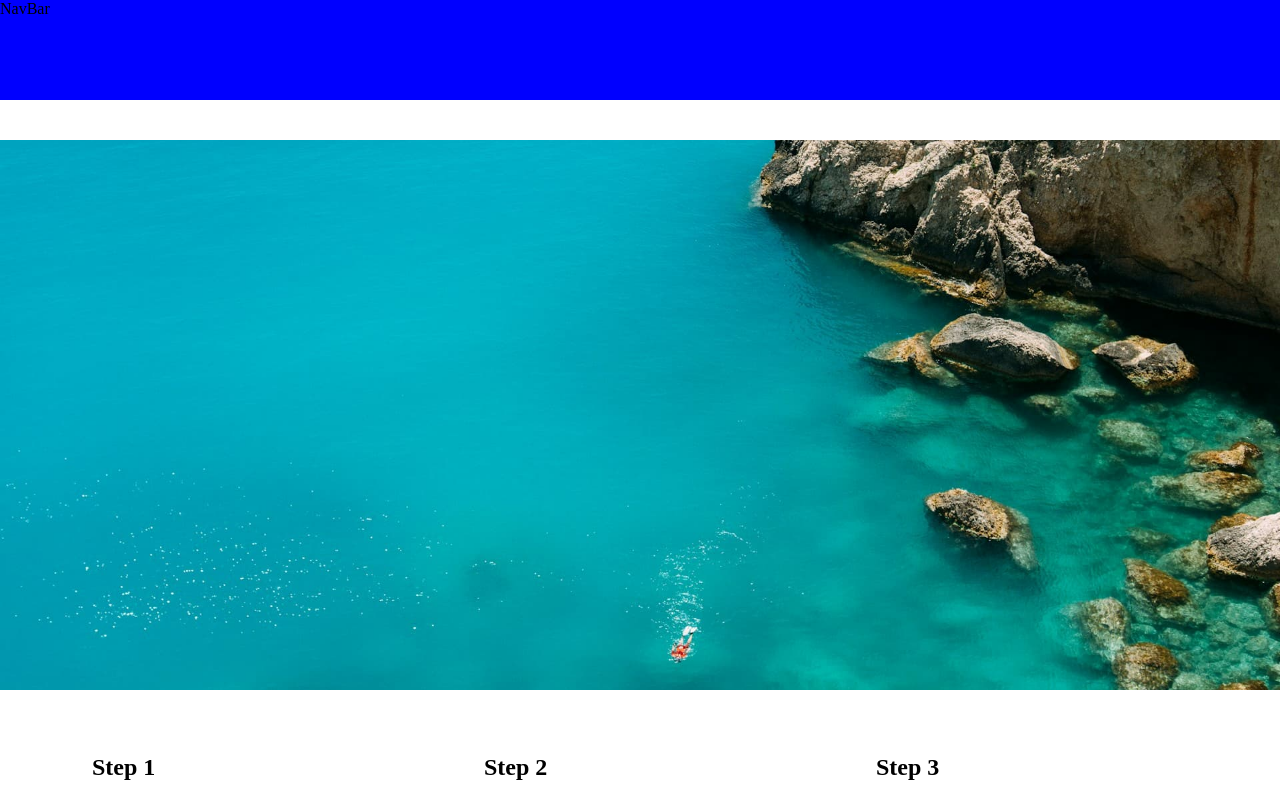
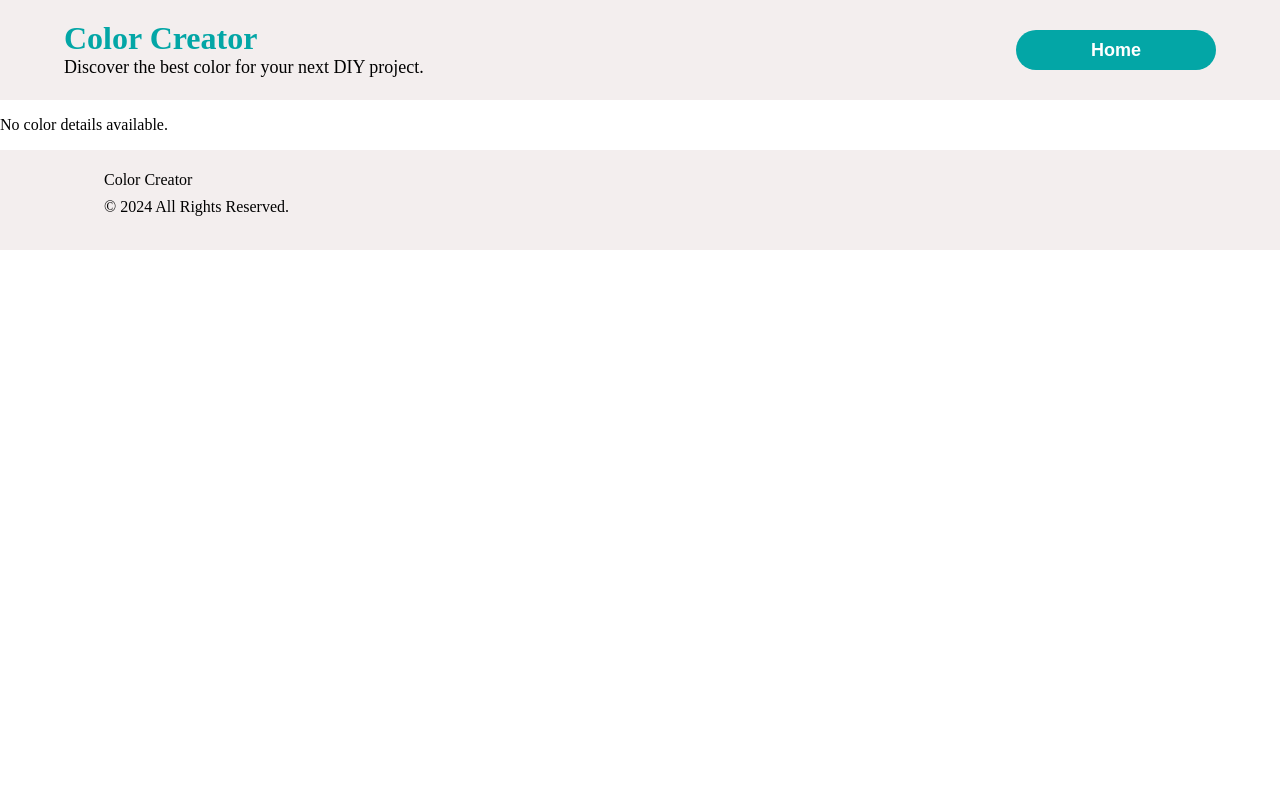
Before and after one commit to RobV34/color-app, a React (Create React App) app: page /userChosenColor in a window 1280 px wide. Shown: the top 800 px of the page. Built offline with nearby package versions, Linux system fonts and the light colour scheme.

Commit message:
Results page working - with background color and text color changing. NavBar and Footer complete.

```diff
--- a/package.json
+++ b/package.json
@@ -9,6 +9,7 @@
     "axios": "^1.7.2",
     "react": "^18.3.1",
     "react-dom": "^18.3.1",
+    "react-router-dom": "^6.26.0",
     "react-scripts": "5.0.1",
     "web-vitals": "^2.1.4"
   },
--- a/src/App.js
+++ b/src/App.js
@@ -3,33 +3,18 @@
 
 import React, { useEffect, useState } from 'react';
 import axios from 'axios';
+import { BrowserRouter as Router, Route, Routes } from 'react-router-dom';
 
 import NavBar from './components/NavBar';
 import MainSlideshow from './components/MainSlideshow';
 import UserChoices from './components/UserChoices';
 import InspirationSlideshow from './components/InspirationSlideshow';
 import Footer from './components/Footer';
+import UserChosenColor from './components/UserChosenColor';
 
 
 function App() {
 
-  // const [color, setColor] = useState(null);
-  // const [loading, setLoading] = useState(true);
-
-  // useEffect(() => {
-  //   const fetchColor = async () => {
-  //     try {
-  //       const response = await axios.get('http://localhost:8080/color/1');
-  //       setColor(response.data);
-  //     } catch (error) {
-  //       console.error("Error: ", error);
-  //     } finally {
-  //       setLoading(false);
-  //     }
-  //   };
-
-  //   fetchColor();
-  // }, []);
 
 
 const mainSlideshowImages = [
@@ -43,25 +28,25 @@
 
 
   return (
+    <Router>
     <div className="App">
       <NavBar />
-      <MainSlideshow
-      images={mainSlideshowImages}
-      duration = '5000'
-       />
-      <UserChoices />
-      <InspirationSlideshow />
+
+      <Routes>
+          <Route path="/" element={
+            <>
+              <MainSlideshow images={mainSlideshowImages} duration='5000' />
+              <UserChoices />
+              <InspirationSlideshow />
+            </>
+          } />
+          <Route path="/userChosenColor" element={<UserChosenColor />} />
+        </Routes>
+
       <Footer />
-    {/* <header classN
-    ame="App-header">
-    <h1>{color.name}</h1>
-        <p>ID: {color.id}</p>
-        <p>Hex Number: {color.hexNumber}</p>
-        {/* <p>Vibe List: {color.vibeList}</p>  */}
-        {/* <p>Space: {color.space.spaceName}</p>
-        <p>Style: {color.style.styleName}</p> */}
-    {/* </header> */} */
+
   </div>
+  </Router>
 );
 }
 
--- a/src/components/Footer.css
+++ b/src/components/Footer.css
@@ -1,6 +1,19 @@
 #Footer-box{
-    width: 100%;
+    max-width: 100%;
     height: 100px;
-    background-color: pink;
-    margin-top: 24px;
+    background-color: rgb(243, 238, 238);
+    display: flex;
+    flex-direction: row;
+    flex-wrap: nowrap;
+    justify-content:space-between;
+    padding-left: 5%;
+    padding-right: 5%;
 }
+
+#Footer-box ul{
+list-style: none;
+}
+
+#Footer-box li{
+    line-height: 170%;
+}
--- a/src/components/Footer.jsx
+++ b/src/components/Footer.jsx
@@ -4,7 +4,12 @@
 
 const Footer = () => {
   return (
-    <div id='Footer-box'>Footer</div>
+    <div id='Footer-box'>
+      <ul>
+        <li>Color Creator</li>
+        <li>&copy; 2024 All Rights Reserved.</li>
+      </ul>
+    </div>
   )
 }
 
--- a/src/components/MainSlideshow.css
+++ b/src/components/MainSlideshow.css
@@ -2,6 +2,6 @@
     width: 100%;
     height: 400px;
     background-color: red;
-    margin-top: 24px;
+    margin-top: 0px;
 
 }
--- a/src/components/MainSlideshow.jsx
+++ b/src/components/MainSlideshow.jsx
@@ -10,7 +10,6 @@
     slideshow: {
       position: 'relative',
       overflow: 'hidden',
-      marginTop: '40px',
       width: '100%',
       height: '550px'
 
--- a/src/components/NavBar.css
+++ b/src/components/NavBar.css
@@ -1,5 +1,45 @@
 #NavBar-Box{
-    width: 100%;
+    max-width: 100%;
     height: 100px;
-    background-color: blue;
+    background-color: rgb(243, 238, 238);
+    display: flex;
+    flex-direction: row;
+    flex-wrap: nowrap;
+    justify-content:space-between;
+    padding-left: 5%;
+    padding-right: 5%;
 }
+
+#NavBar-TitleSlogan{
+    display: flex;
+    flex-direction: column;
+}
+
+#NavBar-Box h1{
+    font-size: 32px;
+    font-weight: 800;
+    margin-top: 20px;
+    margin-bottom: 0px;
+    color: #03A6A6;
+}
+
+#NavBar-Box h2{
+    font-size: 18px;
+    font-weight: 500;
+    padding: 0px;
+    margin: 0px;
+}
+
+#NavBar-Box button {
+    width: 200px;
+    height: 40%;
+    margin-top: 30px;
+    text-align: center;
+    color: white;
+    background-color: #03A6A6;
+    border-radius: 20px;
+    border: none;
+    font-size: 18px;
+    font-weight: 600;
+
+}
--- a/src/components/NavBar.jsx
+++ b/src/components/NavBar.jsx
@@ -1,13 +1,34 @@
 import React, { useEffect, useState } from 'react';
+import { useNavigate } from 'react-router-dom';
 
 import './NavBar.css';
 
 export const NavBar = () => {
 
+  const [loading, setLoading] = useState(false);
+  const navigate = useNavigate();
+
+  const fetchHome = async () => {
+    setLoading(true);
+    try {
+      navigate('/');
+    } catch (error) {
+      console.error("Error: ", error);
+    } finally {
+      setLoading(false);
+    }
+  };
+
 
 
   return (
-    <div id='NavBar-Box'>NavBar</div>
+    <div id='NavBar-Box'>
+      <div id='NavBar-TitleSlogan'>
+      <h1>Color Creator</h1>
+      <h2>Discover the best color for your next DIY project.</h2>
+      </div>
+      <button onClick={fetchHome}>Home</button>
+    </div>
   )
 }
 export default NavBar
--- a/src/components/UserChoices.jsx
+++ b/src/components/UserChoices.jsx
@@ -1,5 +1,6 @@
 import React, { useEffect, useState } from 'react';
 import axios from 'axios';
+import { useNavigate } from 'react-router-dom';
 
 import ChoiceBox from './ChoiceBox';
 import './UserChoices.css';
@@ -30,12 +31,15 @@
     setSelectedStyle(parseInt(e.target.value));
   };
 
+  const navigate = useNavigate();
+
   const fetchColor = async () => {
     setLoading(true);
     try {
       const url = `http://localhost:8080/generateUserColor?userVibeListOfId=${selectedVibes.join(',')}&userSpaceId=${selectedSpace}&userStyleId=${selectedStyle}`;
       const response = await axios.get(url);
-      setColor(response.data);
+      const color = response.data;
+      navigate('/userChosenColor', { state: { color } });
     } catch (error) {
       console.error("Error: ", error);
     } finally {
@@ -94,16 +98,6 @@
       Find Your Color!
     </button>
 
-    {color && (
-        <div id="color-details">
-          <h3>Color Details:</h3>
-          <p><strong>ID:</strong> {color.id}</p>
-          <p><strong>Name:</strong> {color.name}</p>
-          <p><strong>Hex Number:</strong> {color.hexNumber}</p>
-          <p><strong>Space:</strong> {color.space?.spaceName}</p>
-          <p><strong>Style:</strong> {color.style?.styleName}</p>
-        </div>
-      )}
 
     </div>
 
--- /dev/null
+++ b/src/components/UserChosenColor.css
@@ -0,0 +1,24 @@
+#UserChosenColor-Box{
+    width: 100%;
+    height: 600px;
+    display: flex;
+    flex-direction: column;
+    justify-content: center;
+    padding-left: 10%;
+}
+
+#UserChosenColor-Box h1{
+    font-size: 125px;
+    margin: 0px;
+}
+
+#UserChosenColor-Box h2{
+    font-size: 40px;
+    font-style: italic;
+    margin: 0px;
+}
+
+#UserChosenColor-Box h3{
+    font-size: 30px;
+    padding-top: 20px;
+}
--- /dev/null
+++ b/src/components/UserChosenColor.jsx
@@ -0,0 +1,44 @@
+import { useLocation } from 'react-router-dom';
+
+import './UserChosenColor.css';
+
+const UserChosenColor = () => {
+
+    const location = useLocation();
+    const { color } = location.state || {};
+
+    if (!color) {
+        return <p>No color details available.</p>;
+      }
+
+
+      function hexToRgb(hex) {
+        console.log(hex);
+        hex = hex.replace('#', '');
+        let bigint = parseInt(hex, 16);
+        let r = (bigint >> 16) & 255;
+        let g = (bigint >> 8) & 255;
+        let b = bigint & 255;
+        return [r / 255, g / 255, b / 255];
+    }
+
+    function getLuminance(r, g, b) {
+        return 0.2126 * r + 0.7152 * g + 0.0722 * b;
+    }
+
+    function chooseFontColor(hexColor) {
+        let [r, g, b] = hexToRgb(hexColor);
+        let luminance = getLuminance(r, g, b);
+        return luminance > 0.5 ? 'black' : 'white';
+    }
+
+  return (
+    <div id='UserChosenColor-Box' style={{backgroundColor: color.hexNumber, color: chooseFontColor(color.hexNumber)}}>
+      <h3>Your perfect match ...</h3>
+      <h1>{color.name}</h1>
+      <h2>Hex Number: {color.hexNumber}</h2>
+    </div>
+  );
+};
+
+export default UserChosenColor
```
Also changed, not shown: 1 other file (tests, documents, lock files or other folders).
